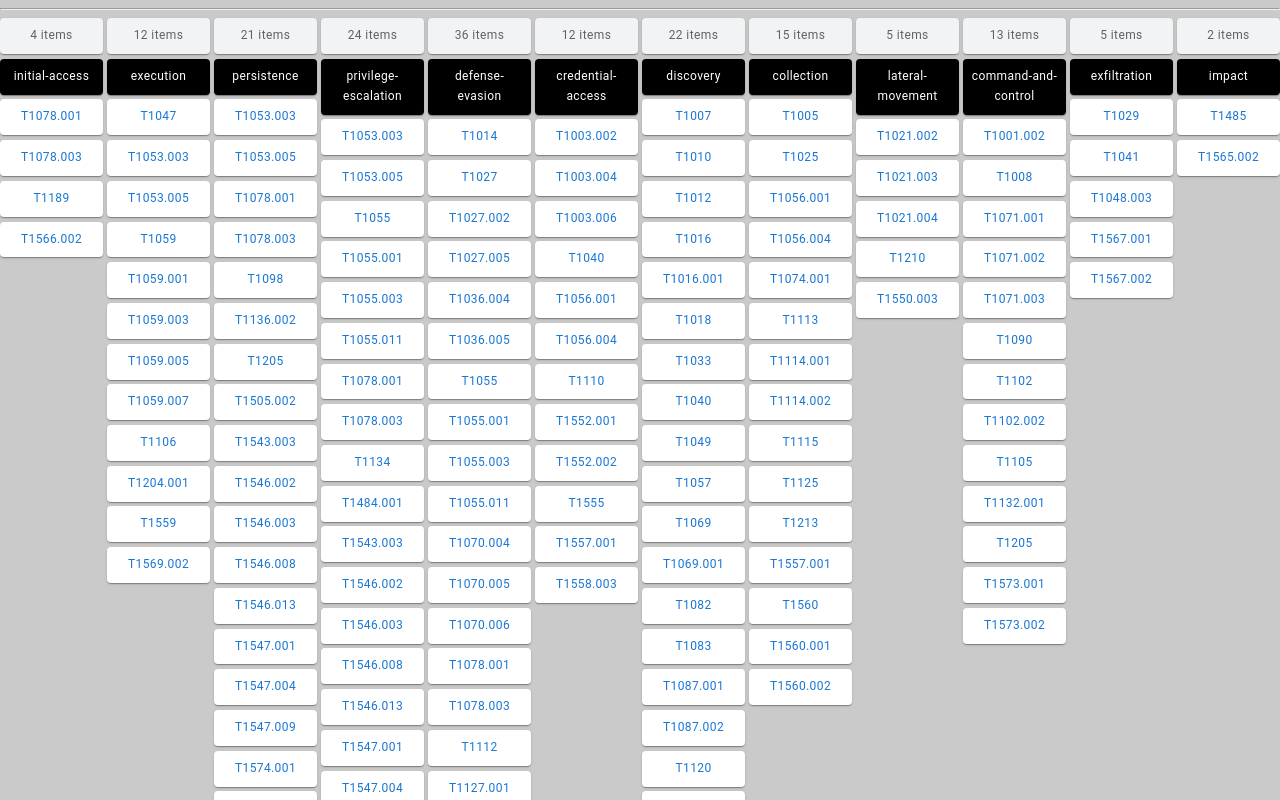
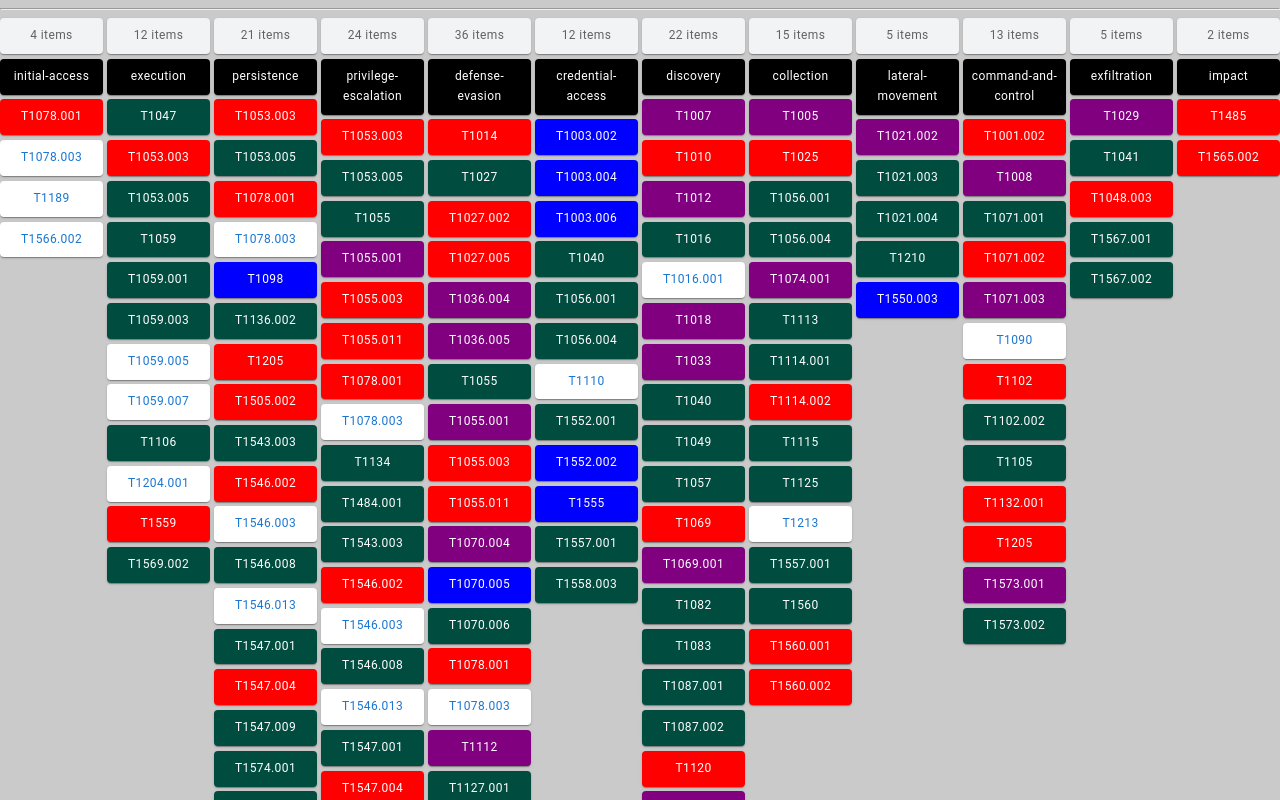
Before and after one commit to dfirence/r5_sketches, a React (Create React App) app: page / in a window 1280 px wide. Shown: the top 800 px of the page. Built offline with nearby package versions, Linux system fonts and the light colour scheme.

Commit message:
color coded logic

```diff
--- a/src/components/mitre/threat-objects/TacticalProfile.js
+++ b/src/components/mitre/threat-objects/TacticalProfile.js
@@ -33,8 +33,10 @@ export default function ({ data }) {
     let temp = {};
     correlation.forEach(d => {
       Object.keys(temp).includes(d.tactic)
-      ? temp[d.tactic].techniques.push({ tid: d.tid, technique: d.technique })
-      : temp[d.tactic] = { techniques: [{tid: d.tid, technique: d.technique }] }
+      ? temp[d.tactic].techniques.push({
+        tid: d.tid, technique: d.technique, malware: d.correlation_malware, tool: d.correlation_tool })
+      : temp[d.tactic] = { techniques: [{tid: d.tid, technique: d.technique,
+                            malware: d.correlation_malware, tool: d.correlation_tool }] }
     });
     let threat = {};
     killChains.forEach(k => {
@@ -77,20 +79,7 @@ export const Tactic = ({ name, techniques}) => {
           <Item sx={{ backgroundColor: '#F2F3F4', color: '#FFFFF'}}>{`${count} items`}</Item>
           <Item sx={{ backgroundColor: 'black', color: '#FFFFFF'}}>{name}</Item>
           { techniques.map(t => (
-            <Item key={uuidv4()}>
-              <Link key={uuidv4()}
-                underline="hover"
-                target="\_blank"
-                rel="noreferrer"
-                href={
-                  t.tid.includes('.')
-                  ? `https://attack.mitre.org/techniques/${t.tid.split('.')[0]}/${t.tid.split('.')[1]}`
-                  : `https://attack.mitre.org/techniques/${t.tid}`
-                }
-              >
-                {t.tid}
-              </Link>
-            </Item>
+            <Technique Technique key={uuidv4()} technique={t} />
           ))}
         </Stack>
       </Grid>
@@ -98,6 +87,46 @@ export const Tactic = ({ name, techniques}) => {
   )
 }
 
+const Technique = ({ technique }) => {
+  var bg = { backgroundColor: '#fffff', color: 'white' };
+  let wants_light_font = false;
+  if (technique.malware !== "none" && technique.tool === "none") {
+    bg.backgroundColor = "red";
+    wants_light_font = true;
+  }
+  else if (technique.malware === "none" && technique.tool !== "none") {
+    bg.backgroundColor = "blue";
+    wants_light_font = true;
+  }
+  else if (technique.malware !== "none" && technique.tool !== "none") {
+    bg.backgroundColor = "purple";
+    wants_light_font = true;
+  }
+  if (technique.tool.includes("empire")) {
+    bg.backgroundColor = "#004D40";
+    wants_light_font = true;
+  }
+  console.log(JSON.stringify(technique));
+  return (
+    <Item key={uuidv4()}
+      sx={bg}
+    >
+      <Link key={uuidv4()}
+        underline="hover"
+        target="\_blank"
+        rel="noreferrer"
+        sx={ wants_light_font ? {color: '#ffffff'} : null }
+        href={
+          technique.tid.includes('.')
+          ? `https://attack.mitre.org/techniques/${technique.tid.split('.')[0]}/${technique.tid.split('.')[1]}`
+          : `https://attack.mitre.org/techniques/${technique.tid}`
+        }
+      >
+        {technique.tid}
+      </Link>
+    </Item>
+  )
+}
 // eslint-disable-next-line
 function loadTactics() {
   return [
```
